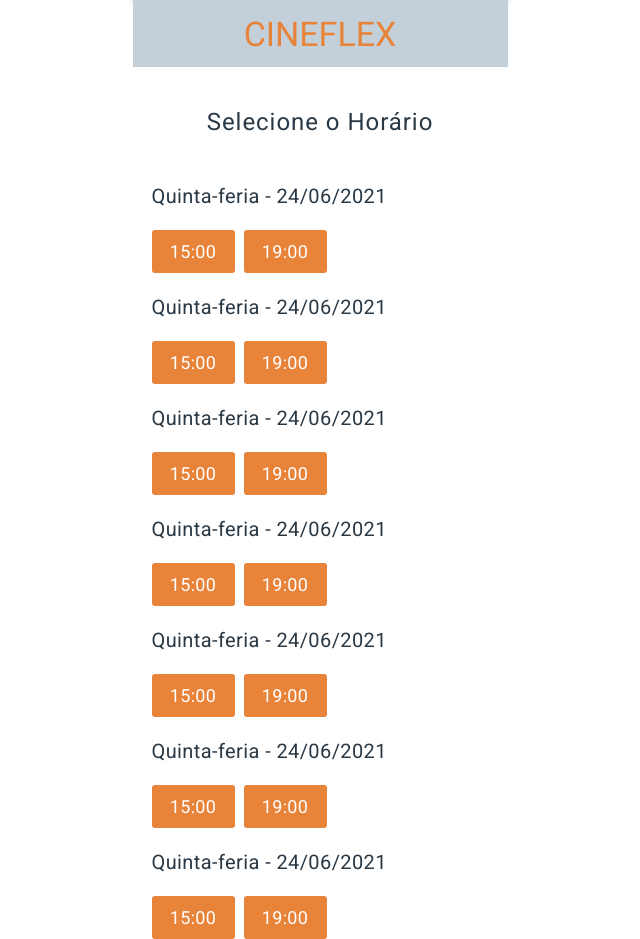
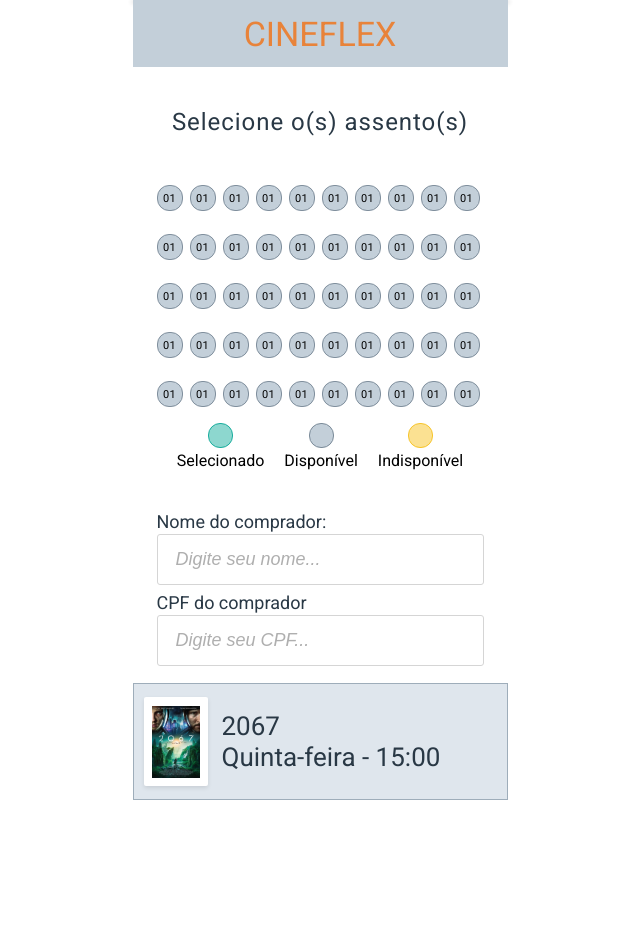
Before and after one commit to LorenaMMorais/projeto9-cineflex, a JavaScript app: page / in a window 1280 px wide. Shown: the whole page, without its empty margins (320-960 px from the left). Built offline with nearby package versions, Linux system fonts and the light colour scheme.

Commit message:
add layout tela 3 + footer

```diff
--- a/public/css/styles.css
+++ b/public/css/styles.css
@@ -48,6 +48,80 @@
     color: #293845;
     z-index: 2;
 }
+main{
+    position: absolute;
+    top: 185px;
+    padding-bottom: 147px;
+    display: flex;
+    justify-content: center;
+    flex-wrap: wrap;
+
+}
+footer{
+
+    position: fixed;
+    width: 375px;
+    height: 117px;
+    bottom: 0px;
+    gap: 14px;
+
+    display:flex;
+    justify-content: flex-start;
+    align-items: center;
+
+    background: #DFE6ED;
+    border: 1px solid #9EADBA;
+}
+.footer-filme{
+    width: 64px;
+    height: 89px;
+    margin-left: 10px;
+    display: flex;
+    justify-content: center;
+    align-items: center;
+
+    background: #FFFFFF;
+    box-shadow: 0px 2px 4px rgba(0, 0, 0, 0.1);
+    border-radius: 2px;
+}
+.footer-filme img{
+    width: 48px;
+    height: 72px;
+}
+.dados-filme{
+    gap: 5px;
+    font-weight: 400;
+    font-size: 26px;
+
+    display: flex;
+    flex-direction: column;
+    justify-content: center;
+
+    color: #293845;
+}
+button:hover{
+    cursor: pointer;
+}
+input::placeholder{
+    font-style: italic;
+    font-weight: 400;
+    font-size: 18px;
+    line-height: 21px;
+
+    display: flex;
+    align-items: center;
+
+    color: #AFAFAF;
+}
+input{
+    padding-left: 18px;
+    font-weight: 400;
+    font-size: 18px;
+    line-height: 21px;
+
+    display: flex;
+    align-items: center;
+}
 /* Tela 1  */
 .container-filmes{
     position: absolute;
@@ -73,14 +147,13 @@
 .filme img{
     width: 129px;
     height: 193px;
+    cursor: pointer;
 }
 /* Fim Tela 1 */
 
 /* Tela 2 */
 .container-opcoes-dias{
-    position: absolute;
-    top: 185px;
-    padding: 0 19px 0;
+    padding-left: 19px;
     display: flex;
     justify-content: flex-start;
     flex-wrap: wrap;
@@ -106,11 +179,12 @@
     display: flex;
     flex-direction: inline;
 }
-.horario{
+button.horario{
     width: 83px;
     height: 43px;
     background: #E8833A;
     border-radius: 3px;
+    border: none;
 
     display: flex;
     justify-content: center;
@@ -123,3 +197,117 @@
     color: #FFFFFF;
 }
 /* Fim Tela 2 */
+
+/* Tela 3 */
+.container-assentos{
+    gap: 7px;
+    padding: 0 24px 0;
+    display: flex;
+    flex-wrap: wrap;
+
+}
+.assento{
+    width: 26px;
+    height: 26px;
+    margin-bottom: 16px;
+    cursor: pointer;
+
+    display: flex;
+    justify-content: center;
+    align-items: center;
+
+    background: #C3CFD9;
+    border: 1px solid #808F9D;
+    border-radius: 12px;
+
+    font-weight: 400;
+    font-size: 11px;
+    line-height: 13px;
+    letter-spacing: 0.04em;
+    color: #000000;
+}
+.container-legendas-assentos{
+    gap: 20px;
+    padding: 0 40px 0;
+    display: flex;
+}
+.legenda-assento{
+    display: flex;
+    flex-direction: column;
+    align-items: center;
+    gap: 5px;
+}
+.assento-selecionado, .assento-disponivel, .assento-indisponivel{
+    width: 25px;
+    height: 25px;
+
+    border-radius: 12px;
+
+    font-weight: 400;
+    font-size: 13px;
+    line-height: 15px;
+    letter-spacing: -0.013em;
+    color: #4E5A65;
+}
+.assento-selecionado{
+    background: #8DD7CF;
+    border: 1px solid #1AAE9E;
+}
+.assento-disponivel{
+    background: #C3CFD9;
+    border: 1px solid #7B8B99;
+}
+.assento-indisponivel{
+    background: #FBE192;
+    border: 1px solid #F7C52B;
+}
+.dados-comprador{
+    display: flex;
+    justify-content: center;
+    flex-wrap: wrap;
+    margin-top: 42px;
+}
+.dados-comprador p{
+    margin-bottom: 2px;
+    font-weight: 400;
+    font-size: 18px;
+    line-height: 21px;
+    display: flex;
+    align-items: center;
+
+    color: #293845;
+}
+.dados-comprador input{
+    width: 327px;
+    height: 51px;
+
+    background: #FFFFFF;
+    border: 1px solid #D5D5D5;
+    box-sizing: border-box;
+    border-radius: 3px;
+}
+.nome-comprador, .cpf-comprador{
+    margin-bottom: 7px;
+}
+
+button.botao-reservar-assento{
+    width: 225px;
+    height: 42px;
+    margin-top: 57px;
+
+    background: #E8833A;
+    border-radius: 3px;
+    border: none;
+    font-weight: 400;
+    font-size: 18px;
+    line-height: 21px;
+
+    display: flex;
+    justify-content: center;
+    align-items: center;
+
+    letter-spacing: 0.04em;
+    color: #FFFFFF;
+}
+
+/* Fim Tela 3 */
--- a/src/components/App.js
+++ b/src/components/App.js
@@ -1,11 +1,12 @@
 // import TelaSelecaoFilme from "./TelaSelecaoFilme";
-import TelaSelecaoHorario from "./TelaSelecaoHorario";
+// import TelaSelecaoHorario from "./TelaSelecaoHorario";
+import TelaSelecaoAssento from "./TelaSelecaoAssento";
 export default function App(){
     return(
         <>
             {/*<TelaSelecaoFilme /> */}
-            <TelaSelecaoHorario/>
+            {/* <TelaSelecaoHorario/> */}
+            <TelaSelecaoAssento />
         </>
-    )
-
+    );
 }
--- /dev/null
+++ b/src/components/TelaSelecaoAssento.js
@@ -0,0 +1,98 @@
+import Header from "./Header";
+
+export default function TelaSelecaoAssento(){
+    return(
+        <>
+            <Header />
+            <section className="selecao">Selecione o(s) assento(s)</section>
+            <main>
+                <section className="container-assentos">
+                    <div className="assento">01</div>
+                    <div className="assento">01</div>
+                    <div className="assento">01</div>
+                    <div className="assento">01</div>
+                    <div className="assento">01</div>
+                    <div className="assento">01</div>
+                    <div className="assento">01</div>
+                    <div className="assento">01</div>
+                    <div className="assento">01</div>
+                    <div className="assento">01</div>
+                    <div className="assento">01</div>
+                    <div className="assento">01</div>
+                    <div className="assento">01</div>
+                    <div className="assento">01</div>
+                    <div className="assento">01</div>
+                    <div className="assento">01</div>
+                    <div className="assento">01</div>
+                    <div className="assento">01</div>
+                    <div className="assento">01</div>
+                    <div className="assento">01</div>
+                    <div className="assento">01</div>
+                    <div className="assento">01</div>
+                    <div className="assento">01</div>
+                    <div className="assento">01</div>
+                    <div className="assento">01</div>
+                    <div className="assento">01</div>
+                    <div className="assento">01</div>
+                    <div className="assento">01</div>
+                    <div className="assento">01</div>
+                    <div className="assento">01</div>
+                    <div className="assento">01</div>
+                    <div className="assento">01</div>
+                    <div className="assento">01</div>
+                    <div className="assento">01</div>
+                    <div className="assento">01</div>
+                    <div className="assento">01</div>
+                    <div className="assento">01</div>
+                    <div className="assento">01</div>
+                    <div className="assento">01</div>
+                    <div className="assento">01</div>
+                    <div className="assento">01</div>
+                    <div className="assento">01</div>
+                    <div className="assento">01</div>
+                    <div className="assento">01</div>
+                    <div className="assento">01</div>
+                    <div className="assento">01</div>
+                    <div className="assento">01</div>
+                    <div className="assento">01</div>
+                    <div className="assento">01</div>
+                    <div className="assento">01</div>
+                </section>
+                <section className="container-legendas-assentos">
+                    <div className="legenda-assento">
+                        <div className="assento-selecionado"></div>
+                        <div className="legenda">Selecionado</div>
+                    </div>
+                    <div className="legenda-assento">
+                        <div className="assento-disponivel"></div>
+                        <div className="legenda">Disponível</div>
+                    </div>
+                    <div className="legenda-assento">
+                        <div className="assento-indisponivel"></div>
+                        <div className="legenda">Indisponível</div>
+                    </div>
+                </section>
+                <section className="dados-comprador">
+                    <div className="nome-comprador">
+                        <p>Nome do comprador:</p>
+                        <input placeholder="Digite seu nome..."/>
+                    </div>
+                    <div className="cpf-comprador">
+                        <p>CPF do comprador</p>
+                        <input type="text" placeholder="Digite seu CPF..."/>
+                    </div>
+                </section>
+                <button className="botao-reservar-assento">Reservar assento(s)</button>
+            </main>
+            <footer>
+                <div className="footer-filme">
+                    <img src="./assets/filme-2067.png" alt="filme 2067"/>
+                </div>
+                <div className="dados-filme">
+                    <h1>2067</h1>
+                    <p>Quinta-feira - 15:00</p>
+                </div>
+            </footer>
+        </>
+    );
+}
--- a/src/components/TelaSelecaoHorario.js
+++ b/src/components/TelaSelecaoHorario.js
@@ -5,57 +5,63 @@
         <>
             <Header />
             <section className="selecao">Selecione o Horário</section>
-            <section className="container-opcoes-dias">
+            <main className="container-opcoes-dias">
                     <div className="dia">
                         Quinta-feria - 24/06/2021
                         <div className="container-horarios">
-                            <div className="horario">15:00</div>
-                            <div className="horario">19:00</div>
+                            <button className="horario">15:00</button>
+                            <button className="horario">19:00</button>
                         </div>
                     </div>
                     <div className="dia">
                         Quinta-feria - 24/06/2021
                         <div className="container-horarios">
-                            <div className="horario">15:00</div>
-                            <div className="horario">19:00</div>
+                            <button className="horario">15:00</button>
+                            <button className="horario">19:00</button>
                         </div>
                     </div>
                     <div className="dia">
                         Quinta-feria - 24/06/2021
                         <div className="container-horarios">
-                            <div className="horario">15:00</div>
-                            <div className="horario">19:00</div>
+                            <button className="horario">15:00</button>
+                            <button className="horario">19:00</button>
                         </div>
                     </div>
                     <div className="dia">
                         Quinta-feria - 24/06/2021
                         <div className="container-horarios">
-                            <div className="horario">15:00</div>
-                            <div className="horario">19:00</div>
+                            <button className="horario">15:00</button>
+                            <button className="horario">19:00</button>
                         </div>
                     </div>
                     <div className="dia">
                         Quinta-feria - 24/06/2021
                         <div className="container-horarios">
-                            <div className="horario">15:00</div>
-                            <div className="horario">19:00</div>
+                            <button className="horario">15:00</button>
+                            <button className="horario">19:00</button>
                         </div>
                     </div>
                     <div className="dia">
                         Quinta-feria - 24/06/2021
                         <div className="container-horarios">
-                            <div className="horario">15:00</div>
-                            <div className="horario">19:00</div>
+                            <button className="horario">15:00</button>
+                            <button className="horario">19:00</button>
                         </div>
                     </div>
                     <div className="dia">
                         Quinta-feria - 24/06/2021
                         <div className="container-horarios">
-                            <div className="horario">15:00</div>
-                            <div className="horario">19:00</div>
+                            <button className="horario">15:00</button>
+                            <button className="horario">19:00</button>
                         </div>
                     </div>
-            </section>
+            </main>
+            <footer>
+                <div className="footer-filme">
+                    <img src="./assets/filme-2067.png" alt="filme 2067"/>
+                </div>
+                <h1>2067</h1>
+            </footer>
         </>
     );
 }
```
Also changed, not shown: src/components/Footer.js (added).
